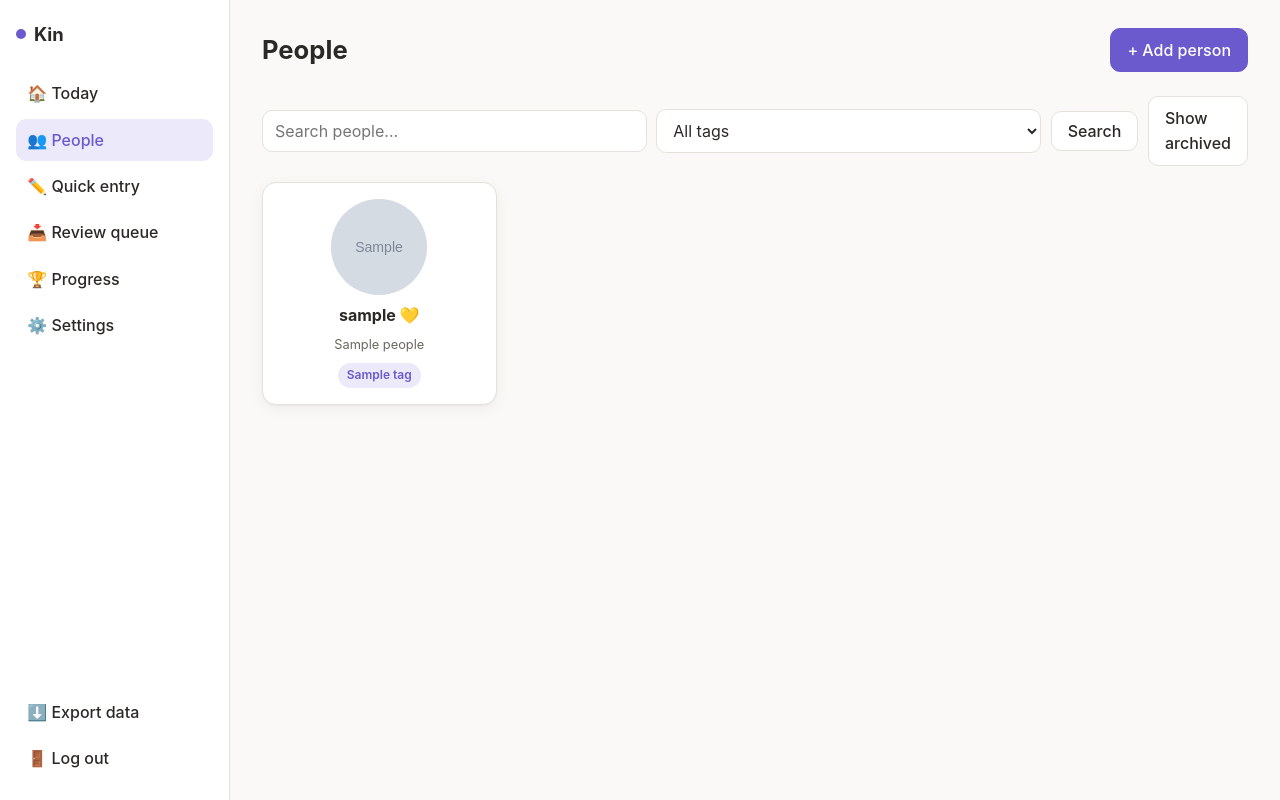
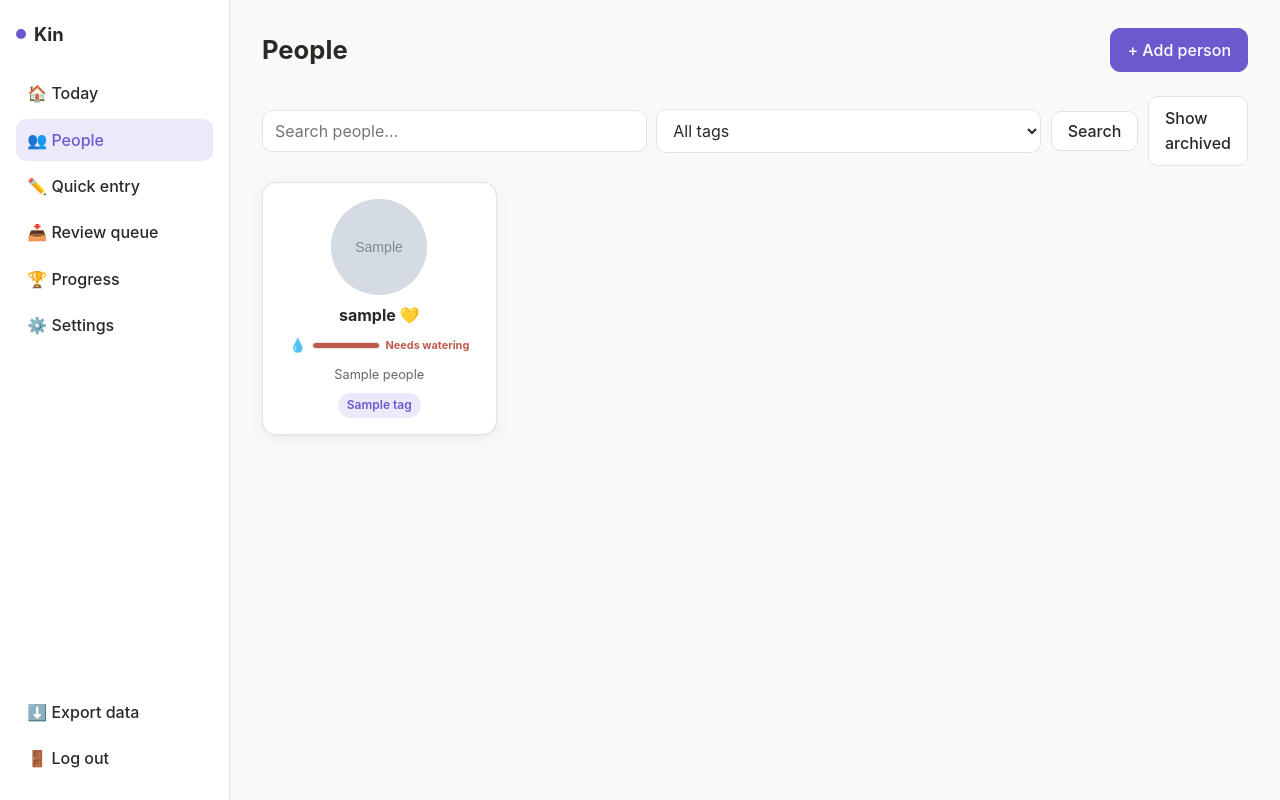
Before and after one commit to ock666/Kin-CRM, a FastAPI app: page /people in a window 1280 px wide. Run offline with FastAPI, Linux system fonts and the light colour scheme; the visitor is signed in with stand-in values (Sample User, id 1); tables that the repository leaves empty hold one stand-in row (values such as "Sample post"); grey boxes marked "Sample" are stand-in pictures.

Commit message:
add calm 'needs watering' cadence meter to people cards and person detail

```diff
--- a/app/static/css/style.css
+++ b/app/static/css/style.css
@@ -233,6 +233,47 @@ label { display: block; font-weight: 600; font-size: .875rem; margin: 0 0 .3rem;
 .person-card .name { font-weight: 650; }
 .person-card .sub { font-size: .8rem; color: var(--text-muted); }
 
+/* "Needs watering" cadence meter - a gentle plant metaphor for check-in intervals.
+   A leaf that slowly drops as a contact drifts past their cadence, rather than a
+   shaming red-alert. Non-punitive: just information, easy to ignore or act on. */
+.watermeter {
+  display: flex;
+  align-items: center;
+  gap: .35rem;
+  width: 100%;
+  max-width: 180px;
+  margin: .1rem auto .2rem;
+}
+.watermeter-emoji { font-size: .85rem; line-height: 1; flex-shrink: 0; }
+.watermeter-bar {
+  flex: 1;
+  height: 7px;
+  border-radius: 999px;
+  background: var(--bg);
+  border: 1px solid var(--border);
+  overflow: hidden;
+  min-width: 0;
+}
+.watermeter-fill {
+  height: 100%;
+  border-radius: 999px;
+  transition: width .4s ease;
+}
+.watermeter-fill.state-healthy { background: var(--success); }
+.watermeter-fill.state-getting_dry { background: var(--warn); }
+.watermeter-fill.state-wilting { background: var(--danger); }
+.watermeter-label { font-size: .68rem; font-weight: 650; white-space: nowrap; flex-shrink: 0; }
+.watermeter-label.state-healthy { color: var(--success); }
+.watermeter-label.state-getting_dry { color: var(--warn); }
+.watermeter-label.state-wilting { color: var(--danger); }
+.watermeter.dormant { justify-content: center; }
+.watermeter.dormant .watermeter-emoji { opacity: .55; }
+
+/* Cadence state tint for tag-style meters (person detail page) */
+.tag-healthy { background: var(--success-soft); color: var(--success); }
+.tag-getting_dry { background: var(--warn-soft); color: var(--warn); }
+.tag-wilting { background: var(--danger-soft); color: var(--danger); }
+
 .tag {
   display: inline-flex;
   align-items: center;
--- a/app/templates/people_list.html
+++ b/app/templates/people_list.html
@@ -34,6 +34,19 @@
         {% if person.avatar_url %}<img src="{{ person.avatar_url }}" alt="">{% else %}{{ person.name|initials }}{% endif %}
       </div>
       <div class="name">{{ person.nickname or person.name }} <span title="Friend rank">{{ ranks[person.id].emoji }}</span></div>
+      {% if watermeters[person.id].state != 'dormant' %}
+        <div class="watermeter" title="Check-in cadence: {{ watermeters[person.id].label }}">
+          <span class="watermeter-emoji">{{ watermeters[person.id].emoji }}</span>
+          <div class="watermeter-bar {{ 'state-' ~ watermeters[person.id].state }}">
+            <div class="watermeter-fill {{ 'state-' ~ watermeters[person.id].state }}" style="width:{{ watermeters[person.id].pct }}%"></div>
+          </div>
+          <span class="watermeter-label {{ 'state-' ~ watermeters[person.id].state }}">{{ watermeters[person.id].label }}</span>
+        </div>
+      {% else %}
+        <div class="watermeter dormant" title="No check-in cadence set — on hold">
+          <span class="watermeter-emoji">💤</span>
+        </div>
+      {% endif %}
       {% if person.relationship_label %}<div class="sub">{{ person.relationship_label }}</div>{% endif %}
       {% if person.tags %}
       <div class="pill-row" style="justify-content:center;">
--- a/app/templates/person_detail.html
+++ b/app/templates/person_detail.html
@@ -16,6 +16,11 @@
       <span class="tag" title="Friend rank: based on how much you've logged and filled in for them">
         {{ rank.emoji }} {{ rank.tier }} · {{ rank.score }}/100
       </span>
+      {% if watermeter and watermeter.state != 'dormant' %}
+      <span class="tag {{ 'tag-' ~ watermeter.state }}" title="Check-in cadence: it's been a while since you two last talked">
+        {{ watermeter.emoji }} {{ watermeter.label }} {% if watermeter.pct >= 100 %} ({{ watermeter.pct }}%){% endif %}
+      </span>
+      {% endif %}
       <div class="pill-row mt-1">
         {% for t in person.tags %}
           <form method="post" action="/people/{{ person.id }}/tags/{{ t.id }}/remove" style="display:inline;">
```
Also changed, not shown: app/routers/people.py (+5 -3 lines), app/services/checkins.py (+39 -0 lines), tests/test_checkin_meter.py (added, +109 -0 lines).
